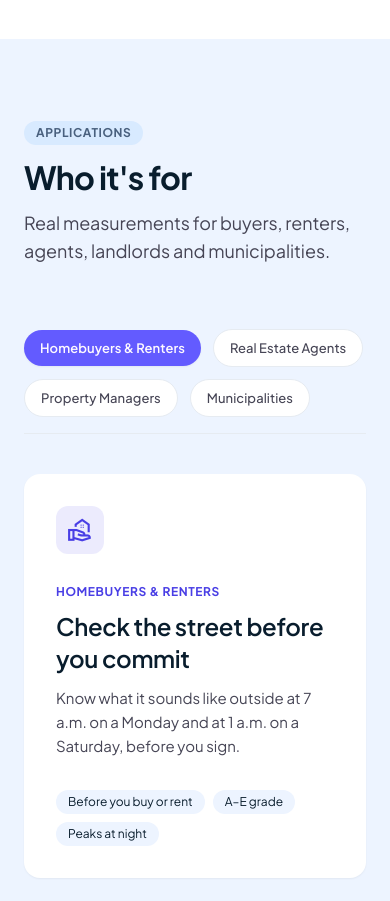
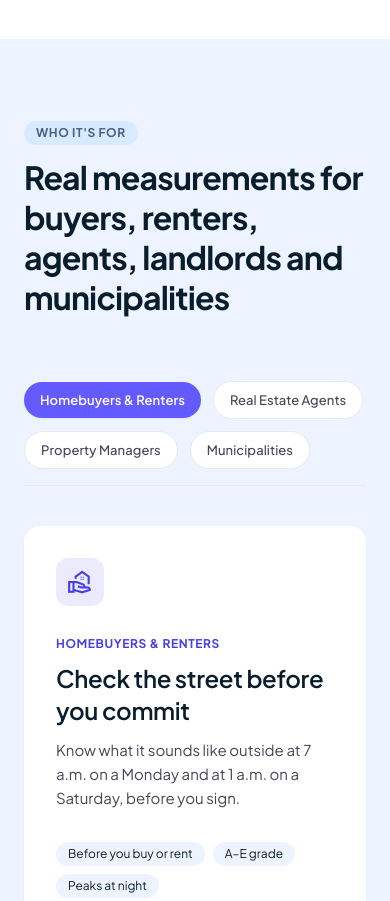
Before and after one commit to mattszaszko/noiserisk-website, a plain HTML site: page index.html in a window 390 px wide. Shown: the part 3400-4301 px from the top of the page. Drawn offline with nearby package versions, Linux system fonts and the light colour scheme.

Commit message:
Rename Applications to Who it's for and show a week report on the setup graphic.

```diff
--- a/index.html
+++ b/index.html
@@ -160,7 +160,7 @@
 
       <nav class="hidden lg:flex items-center gap-4 xl:gap-6" aria-label="Primary">
         <a class="font-body-md text-body-md text-on-surface-variant hover:text-on-surface transition-colors" data-nav href="#features">Features</a>
-        <a class="font-body-md text-body-md text-on-surface-variant hover:text-on-surface transition-colors" data-nav href="#use-cases">Applications</a>
+        <a class="font-body-md text-body-md text-on-surface-variant hover:text-on-surface transition-colors whitespace-nowrap" data-nav href="#use-cases">Who it's for</a>
         <a class="font-body-md text-body-md text-on-surface-variant hover:text-on-surface transition-colors whitespace-nowrap" data-nav href="#how-it-works">How it works</a>
         <a class="font-body-md text-body-md text-on-surface-variant hover:text-on-surface transition-colors" data-nav href="#pricing">Pricing</a>
         <a class="font-body-md text-body-md text-on-surface-variant hover:text-on-surface transition-colors" data-nav href="#contact">Contact</a>
@@ -178,7 +178,7 @@
     <div id="mobile-menu" class="hidden lg:hidden border-t border-border-subtle bg-surface-white/95 backdrop-blur-xl">
       <nav class="max-w-7xl mx-auto px-6 py-4 flex flex-col gap-1" aria-label="Mobile">
         <a class="font-body-md text-body-md text-on-surface-variant hover:text-on-surface py-3" data-nav href="#features">Features</a>
-        <a class="font-body-md text-body-md text-on-surface-variant hover:text-on-surface py-3" data-nav href="#use-cases">Applications</a>
+        <a class="font-body-md text-body-md text-on-surface-variant hover:text-on-surface py-3" data-nav href="#use-cases">Who it's for</a>
         <a class="font-body-md text-body-md text-on-surface-variant hover:text-on-surface py-3" data-nav href="#how-it-works">How it works</a>
         <a class="font-body-md text-body-md text-on-surface-variant hover:text-on-surface py-3" data-nav href="#pricing">Pricing</a>
         <a class="font-body-md text-body-md text-on-surface-variant hover:text-on-surface py-3" data-nav href="#contact">Contact</a>
@@ -353,13 +353,12 @@
           <div class="max-w-7xl mx-auto px-6 lg:px-12">
             <div class="max-w-3xl mb-16">
               <div class="inline-flex items-center gap-2 px-3 py-1 rounded-full bg-surface-container-high mb-3">
-                <span class="font-label-badge text-label-badge text-secondary uppercase tracking-wider font-bold">Applications</span>
+                <span class="font-label-badge text-label-badge text-secondary uppercase tracking-wider font-bold">Who it's for</span>
               </div>
-              <h2 class="font-headline-lg text-headline-lg-mobile md:text-headline-lg text-on-surface tracking-tight font-bold">Who it's for</h2>
-              <p class="font-body-lg text-body-lg text-on-surface-variant mt-3">Real measurements for buyers, renters, agents, landlords and municipalities.</p>
+              <h2 class="font-headline-lg text-headline-lg-mobile md:text-headline-lg text-on-surface tracking-tight font-bold">Real measurements for buyers, renters, agents, landlords and municipalities</h2>
             </div>
 
-            <div class="flex flex-wrap items-center gap-3 mb-10 border-b border-border-subtle pb-4" role="group" aria-label="Applications">
+            <div class="flex flex-wrap items-center gap-3 mb-10 border-b border-border-subtle pb-4" role="group" aria-label="Who it's for">
               <button type="button" class="px-4 py-2 rounded-full font-title-md text-body-sm font-semibold bg-primary-container text-on-primary-container shadow-sm cursor-pointer" data-audience-tab="buyers" aria-pressed="true">Homebuyers &amp; Renters</button>
               <button type="button" class="px-4 py-2 rounded-full font-title-md text-body-sm font-medium bg-surface-container-lowest text-on-surface-variant hover:text-on-surface border border-border-subtle cursor-pointer" data-audience-tab="agents" aria-pressed="false">Real Estate Agents</button>
               <button type="button" class="px-4 py-2 rounded-full font-title-md text-body-sm font-medium bg-surface-container-lowest text-on-surface-variant hover:text-on-surface border border-border-subtle cursor-pointer" data-audience-tab="managers" aria-pressed="false">Property Managers</button>
@@ -433,7 +432,7 @@
               <p class="font-body-lg text-body-lg text-on-surface-variant mt-3">We bring the equipment, it measures for a week, and we walk you through what it found.</p>
             </div>
 
-            <img src="assets/how-it-works-setup.jpg" width="997" height="864" loading="lazy" class="w-full h-auto max-w-md lg:max-w-lg mx-auto mb-12 md:mb-16" alt="The microphone pipe stands outside the window facing the street, and the noiserisk box sits on the inside sill, plugged in, with a ribbon cable running through the edge of the closed window">
+            <img src="assets/how-it-works-setup.jpg" width="1081" height="864" loading="lazy" class="w-full h-auto max-w-md lg:max-w-lg mx-auto mb-12 md:mb-16" alt="The microphone pipe stands outside the window facing the street, the noiserisk box sits on the inside sill with a ribbon cable through the closed window edge, and a stylised week-long noise report shows Grade B, day and night levels, and noise sources">
 
             <ol class="grid grid-cols-1 md:grid-cols-3 gap-6 lg:gap-8">
               <li class="bg-surface-container-low rounded-2xl p-8">
```
Also changed, not shown: assets/how-it-works-setup.jpg.
